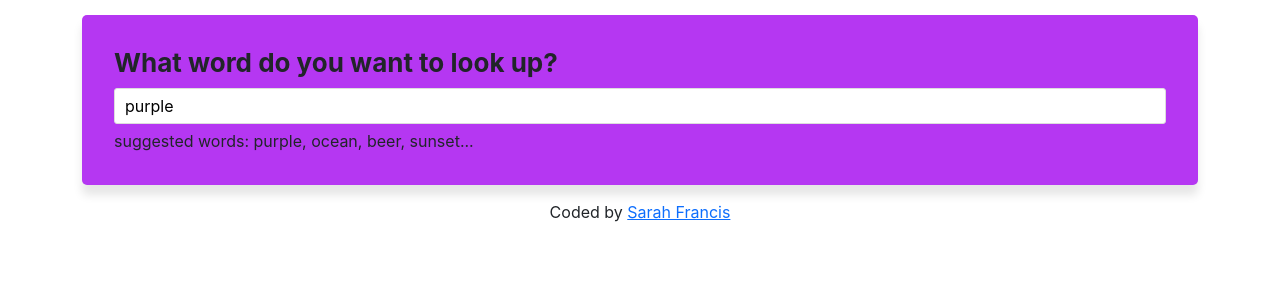
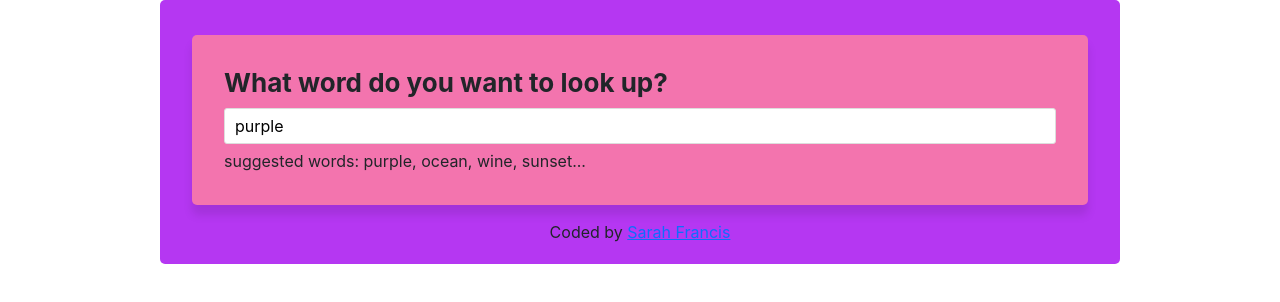
Before and after one commit to SarahKatherineFrancis/react-dictionary-app, a React (Create React App) app: page / in a window 1280 px wide. Shown: the top 302 px of the page. Built offline with nearby package versions, Linux system fonts and the light colour scheme; no server answers.

Commit message:
added photo component and styling

```diff
--- a/src/App.css
+++ b/src/App.css
@@ -1,3 +1,11 @@
+.App {
+  background-color: #b537f2;
+  padding: 20px;
+  max-width: 960px;
+  margin: 0 auto;
+  border-radius: 5px;
+}
+
 footer {
   text-align: center;
   padding-top: 0;
--- a/src/Dictionary.css
+++ b/src/Dictionary.css
@@ -1,5 +1,5 @@
 .Dictionary section {
-  background: #b537f2;
+  background: #f374ae;
   padding: 32px;
   border-radius: 5px;
   box-shadow: 0 10px 10px rgba(0, 0, 0, 0.1);
--- a/src/Dictionary.js
+++ b/src/Dictionary.js
@@ -1,20 +1,31 @@
 import React, { useState } from "react";
 import axios from "axios";
 import Results from "./Results";
+import Photos from "./Photos";
 import "./Dictionary.css";
 
 export default function Dictionary(props) {
   let [keyword, setKeyword] = useState(props.defaultKeyword);
   let [results, setResults] = useState(null);
   let [loaded, setLoaded] = useState(false);
+  let [photos, setPhotos] = useState(null);
 
-  function handleResponse(response) {
+  function handlePexelsResponse(response) {
+    setPhotos(response.data.photos);
+  }
+
+  function handleDictionaryResponse(response) {
     setResults(response.data[0]);
   }
 
   function search() {
+    let pexelsApiKey =
+      "563492ad6f9170000100000173b8535c4fb4497290edd80941b588cc";
+    let pexelsApiUrl = `https://api.pexels.com/v1/search?query=${keyword}&per_page=9`;
+    let headers = { Authorization: `Bearer ${pexelsApiKey}` };
+    axios.get(pexelsApiUrl, { headers: headers }).then(handlePexelsResponse);
     let apiUrl = `https://api.dictionaryapi.dev/api/v2/entries/en_US/${keyword}`;
-    axios.get(apiUrl).then(handleResponse);
+    axios.get(apiUrl).then(handleDictionaryResponse);
   }
   function handleSubmit(event) {
     event.preventDefault();
@@ -41,10 +52,11 @@
             />
           </form>
           <div className="hint">
-            suggested words: purple, ocean, beer, sunset...
+            suggested words: purple, ocean, wine, sunset...
           </div>
         </section>
         <Results results={results} />
+        <Photos photos={photos} />
       </div>
     );
   } else {
--- a/src/Phonetic.css
+++ b/src/Phonetic.css
@@ -10,7 +10,7 @@
   transition: all 150ms ease-in-out;
   font-size: 15px;
   margin-right: 10px;
-  background-color: #3cb9fc;
+  background-color: #ed9390;
   color: white;
 }
 
--- /dev/null
+++ b/src/Photos.css
@@ -0,0 +1,4 @@
+.Photos img {
+  border-radius: 4px;
+  margin-bottom: 20px;
+}
--- /dev/null
+++ b/src/Photos.js
@@ -0,0 +1,24 @@
+import React from "react";
+import "./Photos.css";
+
+export default function Photos(props) {
+  if (props.photos) {
+    return (
+      <section className="Photos">
+        <div className="row">
+          {props.photos.map(function (photo, index) {
+            return (
+              <div className="col-4" key={index}>
+                <a href={photo.src.original} target="_blank" rel="noreferrer">
+                  <img src={photo.src.landscape} className="img-fluid" />{" "}
+                </a>
+              </div>
+            );
+          })}
+        </div>
+      </section>
+    );
+  } else {
+    return null;
+  }
+}
```
